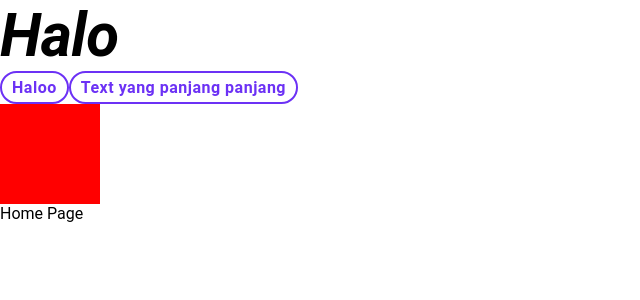
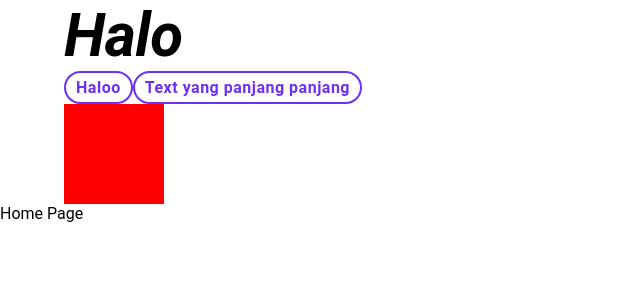
Before and after one commit to verm024/b3k3n-deall, a React (Create React App) app: page / in a window 1280 px wide. Shown: the top 300 px of the page, without its empty margins (0-640 px from the left). Built offline with nearby package versions, Linux system fonts and the light colour scheme.

Commit message:
Create Container Atom

```diff
--- a/src/App.tsx
+++ b/src/App.tsx
@@ -6,7 +6,7 @@ import GlobalStyles from "./utils/globalStyles";
 import { BrowserRouter as Router } from "react-router-dom";
 import GlobalRoutes from "./routes/GlobalRoutes";
 
-import { Text } from "./components/atom";
+import { Text, Container } from "./components/atom";
 import { Tag } from "./components/molecules";
 
 const Test = styled.div<{ color: string }>`
@@ -20,6 +20,13 @@ function App() {
     <Router>
       <div className="App">
         <GlobalStyles />
+        <Container
+          display="block"
+          alignItems="center"
+          justifyContent="center"
+          width="90%"
+          margin="auto"
+        >
           <Text italic textType="h2">
             Halo
           </Text>
@@ -28,6 +35,8 @@ function App() {
           </Tag>
           <Tag>Text yang panjang panjang</Tag>
           <Test color="red" />
+        </Container>
+
         <GlobalRoutes />
       </div>
     </Router>
--- /dev/null
+++ b/src/components/atom/Container/Container.tsx
@@ -0,0 +1,32 @@
+import React from "react";
+
+import styled from "styled-components";
+
+interface ContainerProps {
+  children?: React.ReactElement | React.ReactElement[];
+  display?: string;
+  justifyContent?: string;
+  alignItems?: string;
+  flexDirection?: string;
+  width?: string;
+  height?: string;
+  margin?: string;
+  padding?: string;
+}
+
+const ContainerDiv = styled.div<ContainerProps>`
+  display: ${({ display }) => display || "block"};
+  justify-content: ${({ justifyContent }) => justifyContent || "flex-start"};
+  align-items: ${({ alignItems }) => alignItems || "stretch"};
+  width: ${({ width }) => width || "fit-content"};
+  height: ${({ height }) => height || "fit-content"};
+  margin: ${({ margin }) => margin || "0"};
+  padding: ${({ padding }) => padding || "0"};
+  flex-direction: ${({ flexDirection }) => flexDirection || "row"};
+`;
+
+const Container = ({ children, ...rest }: ContainerProps) => {
+  return <ContainerDiv {...rest}>{children}</ContainerDiv>;
+};
+
+export default Container;
--- /dev/null
+++ b/src/components/atom/Container/package.json
@@ -0,0 +1,3 @@
+{
+  "main": "Container.tsx"
+}
--- a/src/components/atom/index.ts
+++ b/src/components/atom/index.ts
@@ -1 +1,2 @@
 export { default as Text } from "./Text";
+export { default as Container } from "./Container";
```
Lines whose indentation alone changed are shown as unchanged.
